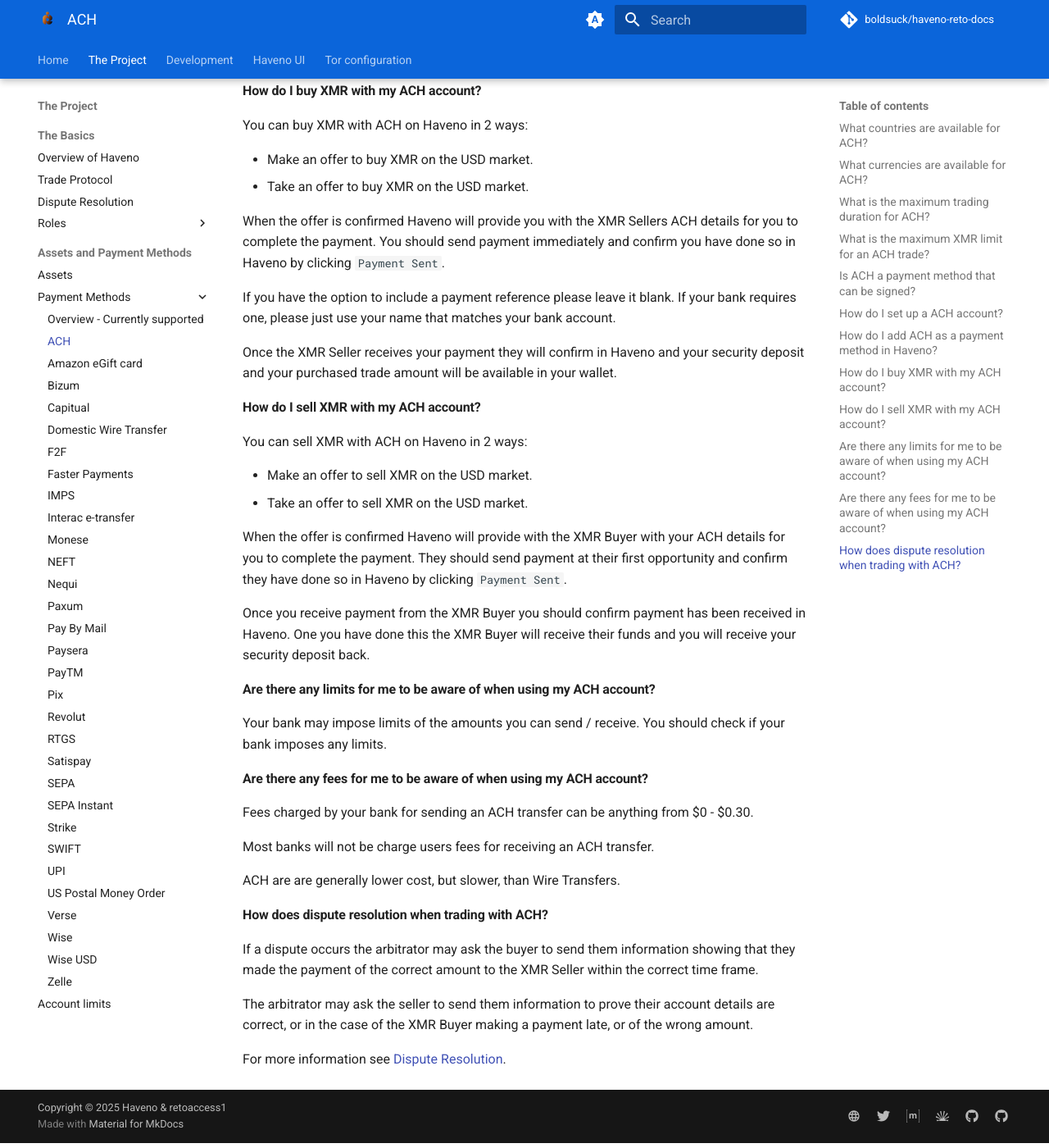
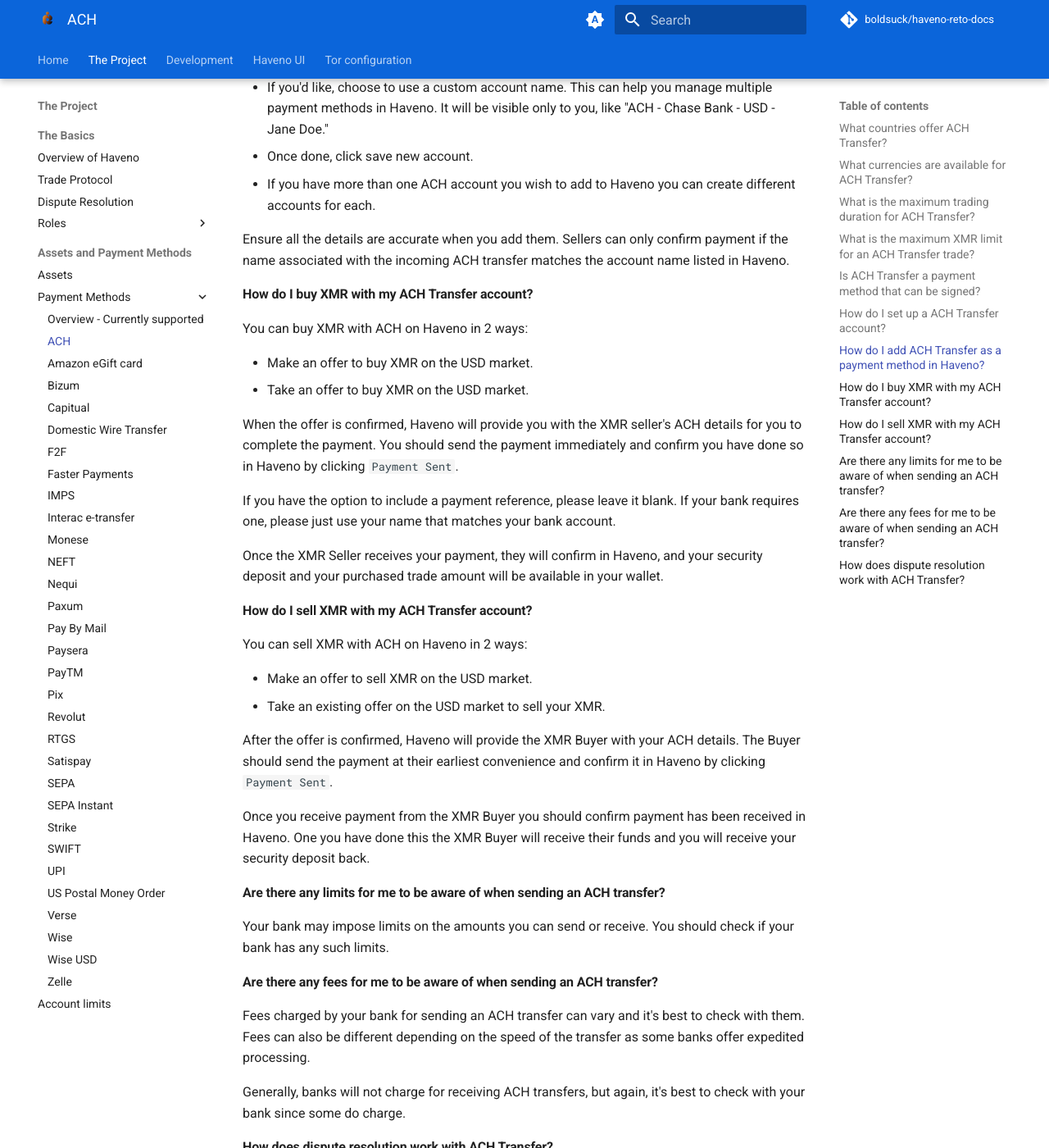
Before and after one commit to boldsuck/haveno-reto-docs, an MkDocs documentation site: the page built from docs/the-project/payment_methods/ACH.md, in a window 1280 px wide and 1400 px high, scrolled down 1233 px. Shown: the whole window at 82% size. Built offline with MkDocs 1.6.1 and Material for MkDocs 9.7.7, drawn with Linux system fonts in a browser that asks for light colours; plug-ins that fetch from the network failed and are left out; comment, search, counter and statistics services are not loaded; the version menu is left out; some of the changed text lies outside the part shown.

Commit message:
Changed to ACH Transfer and reworded sections for clarity

```diff
--- a/docs/the-project/payment_methods/ACH.md
+++ b/docs/the-project/payment_methods/ACH.md
@@ -1,87 +1,84 @@
-# ACH
+# ACH Transfer
 
-ACH Transfers are one of the main two bank transfer payment method in the the US. The other being Domestic Wire transfer.
+ACH Transfer, or Automated Clearing House Transfer, is a payment method in Haveno. It is primarily used for domestic, low-value payments between participating financial institutions. ACH transfers are one of the two main bank transfer payment methods in the United States, the other being [domestic Wire transfers](Domestic_Wire_Transfer.md).
 
-#### What countries are available for ACH?
+#### What countries offer ACH Transfer?
 
-ACH is available in the United States.
+ACH is only available in the United States.
 
-#### What currencies are available for ACH?
+#### What currencies are available for ACH Transfer?
 
 ACH only supports transfers of USD.
 
-#### What is the maximum trading duration for ACH?
+#### What is the maximum trading duration for ACH Transfer?
 
-The maximum trade time is 5 days. Generally ACH transfers will be completed within 3 business days.
+The maximum trade time is 5 days, but most are completed within 2 business days. Financial institutions send ACH transfers in batches. Depending on when the transfer is initiated, it will be received the next business day, by the end of the current day, or in real time.
 
-#### What is the maximum XMR limit for an ACH trade?
+#### What is the maximum XMR limit for an ACH Transfer trade?
 
 12 XMR
 
-#### Is ACH a payment method that can be signed?
+#### Is ACH Transfer a payment method that can be signed?
 
 No, ACH accounts do not require signing.
 
-#### How do I set up a ACH account?
+#### How do I set up a ACH Transfer account?
 
-ACH Transfers should be possible with any checking account. You can check the fees charged by the banks for ACH Transfers to make sure you chose one with low fees.
+Please note that not all banks offer ACH transfers to third parties. It's crucial to verify if your bank supports this service. Most banks allow ACH transfers to accounts you own at other institutions. However, they may ask you to confirm two micro-deposits they initiate. This process is not the same as a third-party transfer and Haveno sellers usually won't confirm these micro-deposits. Confirming micro-deposits enables your bank to send and receive money from that account, but this isn't a third-party transfer. If your bank fully supports third-party ACH transfers, they won't ask for micro-deposit verification. ACH transfers are typically provided at a low cost, so be sure to check with your bank about any fees.
 
-#### How do I add ACH as a payment method in Haveno?
+#### How do I add ACH Transfer as a payment method in Haveno?
 
-It is easy to add your ACH account to Haveno:
+To add your ACH account to Haveno:
 
-- Go to the top menu in Haveno and select Account.
-- Then select National Currency Accounts.
-- Click add new account
-- Select ACH
-- Complete the details
-- Choose to use a custom account name this helps makes it easier for you to manage multiple payment methods in Haveno (this will be visible only to you, for example: ACH - Chase Bank - USD - Jane Doe)
-- Click save new account
+- Head to the top menu in Haveno and select `Account`.
+- Then, chose `National Currency Accounts`.
+- Click on `Add new account`.
+- Select `ACH`.
+- Fill in the necessary details.
+- If you'd like, choose to use a custom account name. This can help you manage multiple payment methods in Haveno. It will be visible only to you, like "ACH - Chase Bank - USD - Jane Doe."
+- Once done, click save new account.
+- If you have more than one ACH account you wish to add to Haveno you can create different accounts for each.
 
-If you have more than one ACH account you wish to add to Haveno you can create different accounts for each.
+Ensure all the details are accurate when you add them. Sellers can only confirm payment if the name associated with the incoming ACH transfer matches the account name listed in Haveno.
 
-Make sure all the details are correct when you add.
-
-#### How do I buy XMR with my ACH account?
+#### How do I buy XMR with my ACH Transfer account?
 
 You can buy XMR with ACH on Haveno in 2 waysː
 
 - Make an offer to buy XMR on the USD market.
 - Take an offer to buy XMR on the USD market.
 
-When the offer is confirmed Haveno will provide you with the XMR Sellers ACH details for you to complete the payment. You should send payment immediately and confirm you have done so in Haveno by clicking `Payment Sent`.
+When the offer is confirmed, Haveno will provide you with the XMR seller's ACH details for you to complete the payment. You should send the payment immediately and confirm you have done so in Haveno by clicking `Payment Sent`.
 
-If you have the option to include a payment reference please leave it blank. If your bank requires one, please just use your name that matches your bank account.
+If you have the option to include a payment reference, please leave it blank. If your bank requires one, please just use your name that matches your bank account.
 
-Once the XMR Seller receives your payment they will confirm in Haveno and your security deposit and your purchased trade amount will be available in your wallet.
+Once the XMR Seller receives your payment, they will confirm in Haveno, and your security deposit and your purchased trade amount will be available in your wallet.
 
-#### How do I sell XMR with my ACH account?
+#### How do I sell XMR with my ACH Transfer account?
 
 You can sell XMR with ACH on Haveno in 2 waysː
 
 - Make an offer to sell XMR on the USD market.
-- Take an offer to sell XMR on the USD market.
+- Take an existing offer on the USD market to sell your XMR.
 
-When the offer is confirmed Haveno will provide with the XMR Buyer with your ACH details for you to complete the payment. They should send payment at their first opportunity and confirm they have done so in Haveno by clicking `Payment Sent`.
+After the offer is confirmed, Haveno will provide the XMR Buyer with your ACH details. The Buyer should send the payment at their earliest convenience and confirm it in Haveno by clicking `Payment Sent`.
 
 Once you receive payment from the XMR Buyer you should confirm payment has been received in Haveno. One you have done this the XMR Buyer will receive their funds and you will receive your security deposit back.
 
-#### Are there any limits for me to be aware of when using my ACH account?
+#### Are there any limits for me to be aware of when sending an ACH transfer?
 
-Your bank may impose limits of the amounts you can send / receive. You should check if your bank imposes any limits.
+Your bank may impose limits on the amounts you can send or receive. You should check if your bank has any such limits.
 
-#### Are there any fees for me to be aware of when using my ACH account?
+#### Are there any fees for me to be aware of when sending an ACH transfer?
 
-Fees charged by your bank for sending an ACH transfer can be anything from $0 - $0.30.
+Fees charged by your bank for sending an ACH transfer can vary and it's best to check with them. Fees can also be different depending on the speed of the transfer as some banks offer expedited processing.
 
-Most banks will not be charge users fees for receiving an ACH transfer.
+Generally, banks will not charge for receiving ACH transfers, but again, it's best to check with your bank since some do charge.
 
-ACH are are generally lower cost, but slower, than Wire Transfers.
+#### How does dispute resolution work with ACH Transfer?
 
-#### How does dispute resolution when trading with ACH?
+If a dispute occurs, the arbitrator may ask the buyer to send them information showing that they made the payment of the correct amount to the XMR Seller within the correct time frame.
 
-If a dispute occurs the arbitrator may ask the buyer to send them information showing that they made the payment of the correct amount to the XMR Seller within the correct time frame.
-
-The arbitrator may ask the seller to send them information to prove their account details are correct, or in the case of the XMR Buyer making a payment late, or of the wrong amount.
+The arbitrator may also ask the seller to send them information to prove their account details are correct, or in the case of the XMR Buyer making a payment late, or of the wrong amount.
 
 For more information see [Dispute Resolution](../dispute-resolution.md).
```
